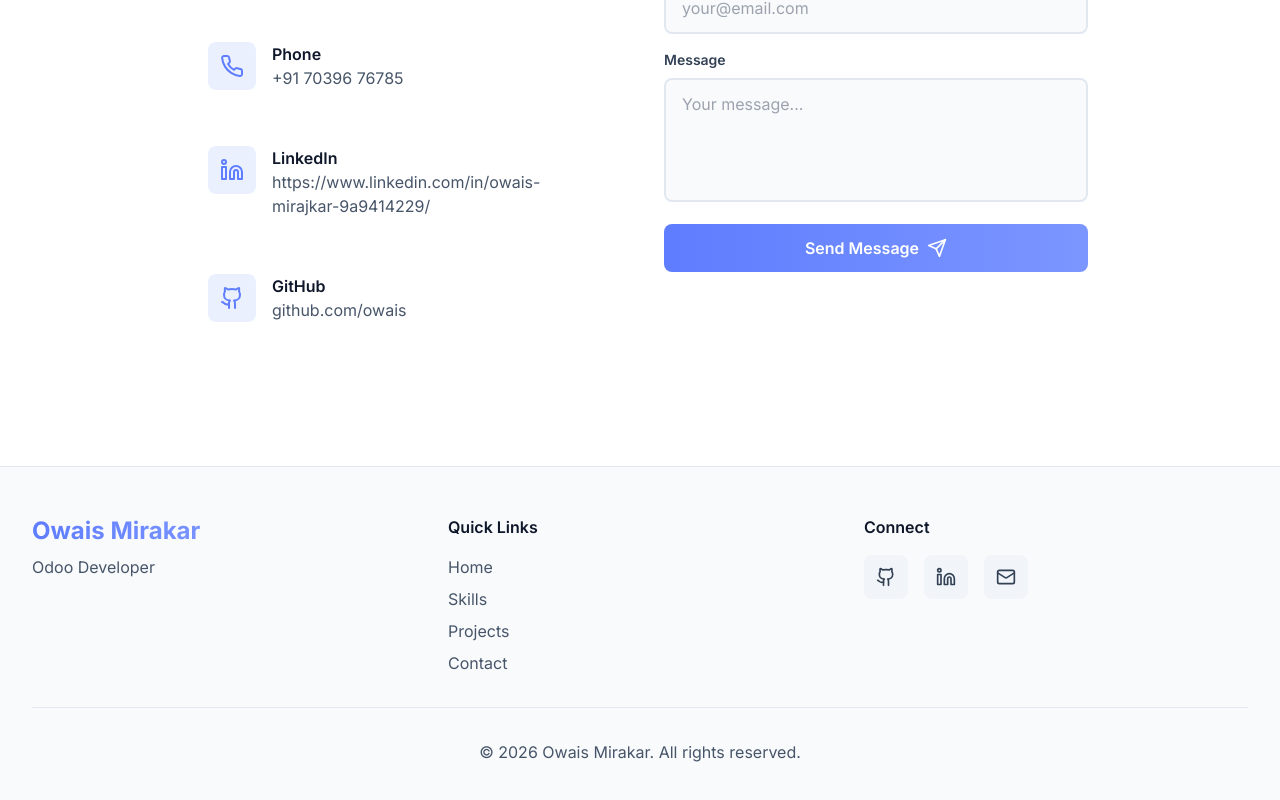
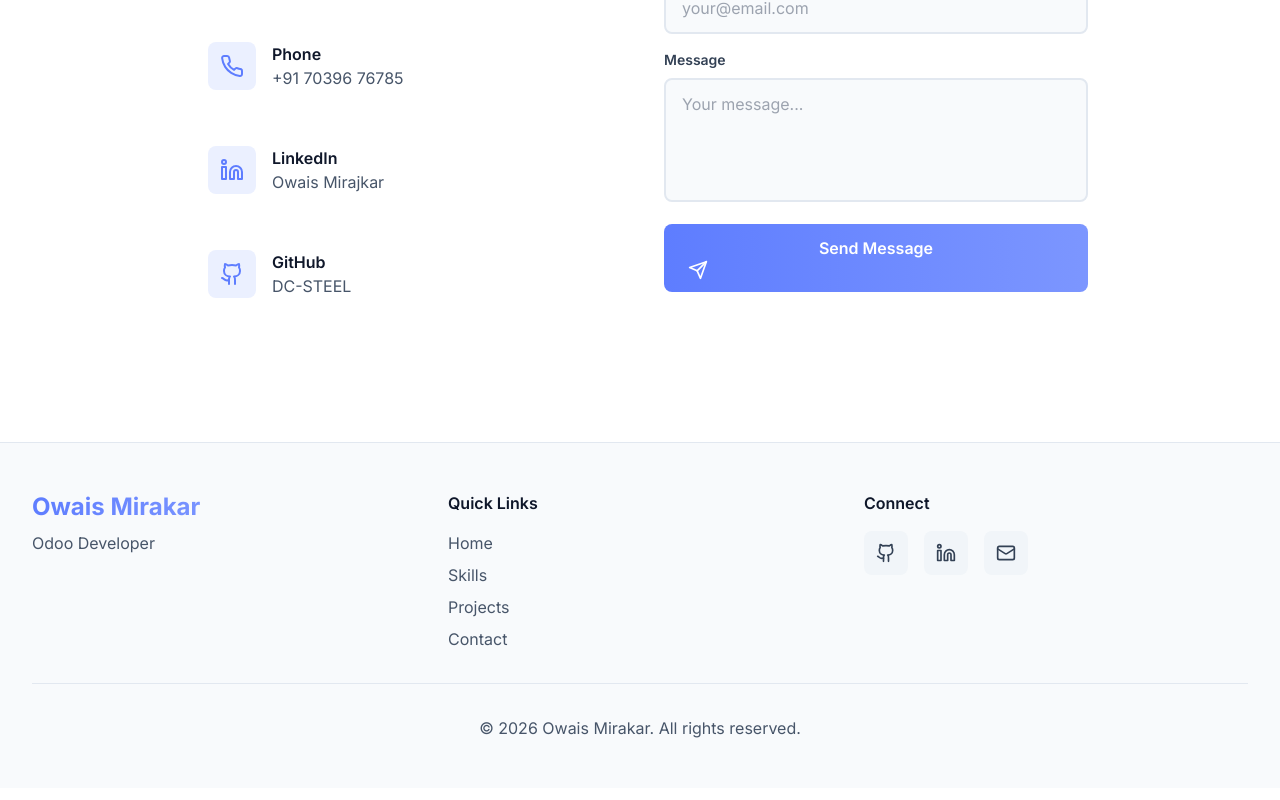
Before and after one commit to DC-STEEL/owais-portfolio, a Next.js app: page / in a window 1280 px wide. Shown: the part 3413-4213 px from the top of the page. Built offline with nearby package versions, Linux system fonts and the light colour scheme.

Commit message:
Update Contact section with proper LinkedIn and GitHub links

```diff
--- a/components/Contact.tsx
+++ b/components/Contact.tsx
@@ -123,14 +123,14 @@ const Contact = () => {
     {
       icon: Linkedin,
       label: 'LinkedIn',
-      value: 'https://www.linkedin.com/in/owais-mirajkar-9a9414229/',
-      href: '#',
+      value: 'Owais Mirajkar',
+      href: 'https://www.linkedin.com/in/owais-mirajkar-9a9414229/',
     },
     {
       icon: Github,
       label: 'GitHub',
-      value: 'github.com/owais',
-      href: '#',
+      value: 'DC-STEEL',
+      href: 'https://github.com/DC-STEEL',
     },
   ]
 
@@ -170,6 +170,8 @@ const Contact = () => {
                 <motion.a
                   key={link.label}
                   href={link.href}
+                  target={link.label !== 'Phone' ? '_blank' : undefined}
+                  rel={link.label !== 'Phone' ? 'noopener noreferrer' : undefined}
                   className="flex items-start gap-4 p-4 rounded-lg hover:bg-slate-50 dark:hover:bg-slate-800/50 transition-colors group"
                   whileHover={{ x: 5 }}
                 >
@@ -291,7 +293,7 @@ const Contact = () => {
               <motion.button
                 type="submit"
                 disabled={isLoading}
-                className="w-full px-6 py-3 bg-gradient-to-r from-primary-600 to-primary-500 text-white font-semibold rounded-lg hover:shadow-lg transition-shadow disabled:opacity-50 disabled:cursor-not-allowed flex items-center justify-center gap-2"
+                className="w-full px-6 py-3 bg-gradient-to-r from-primary-600 to-primary-500 text-white font-semibold rounded-lg hover:shadow-lg transition-shadow disabled:opacity-50 disabled:cur[...]"
                 whileHover={{ scale: 1.02 }}
                 whileTap={{ scale: 0.98 }}
               >
```
